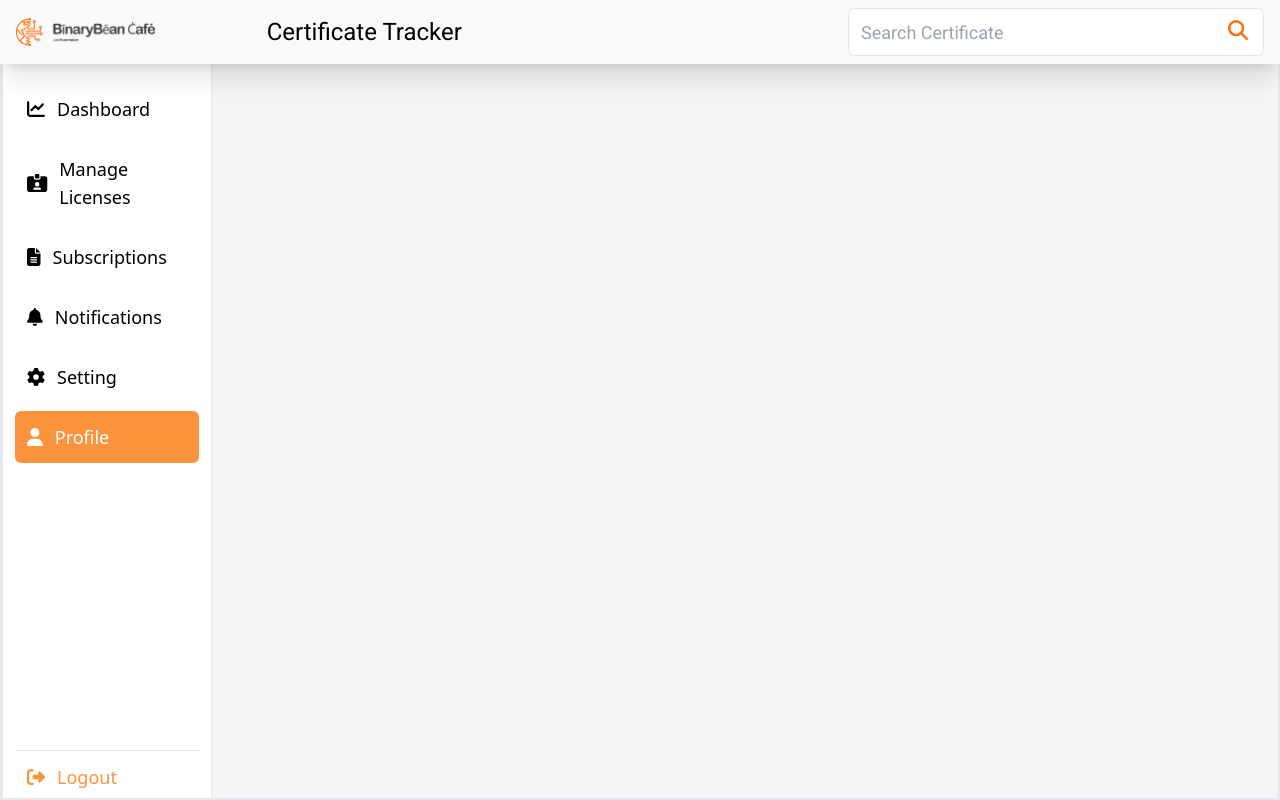
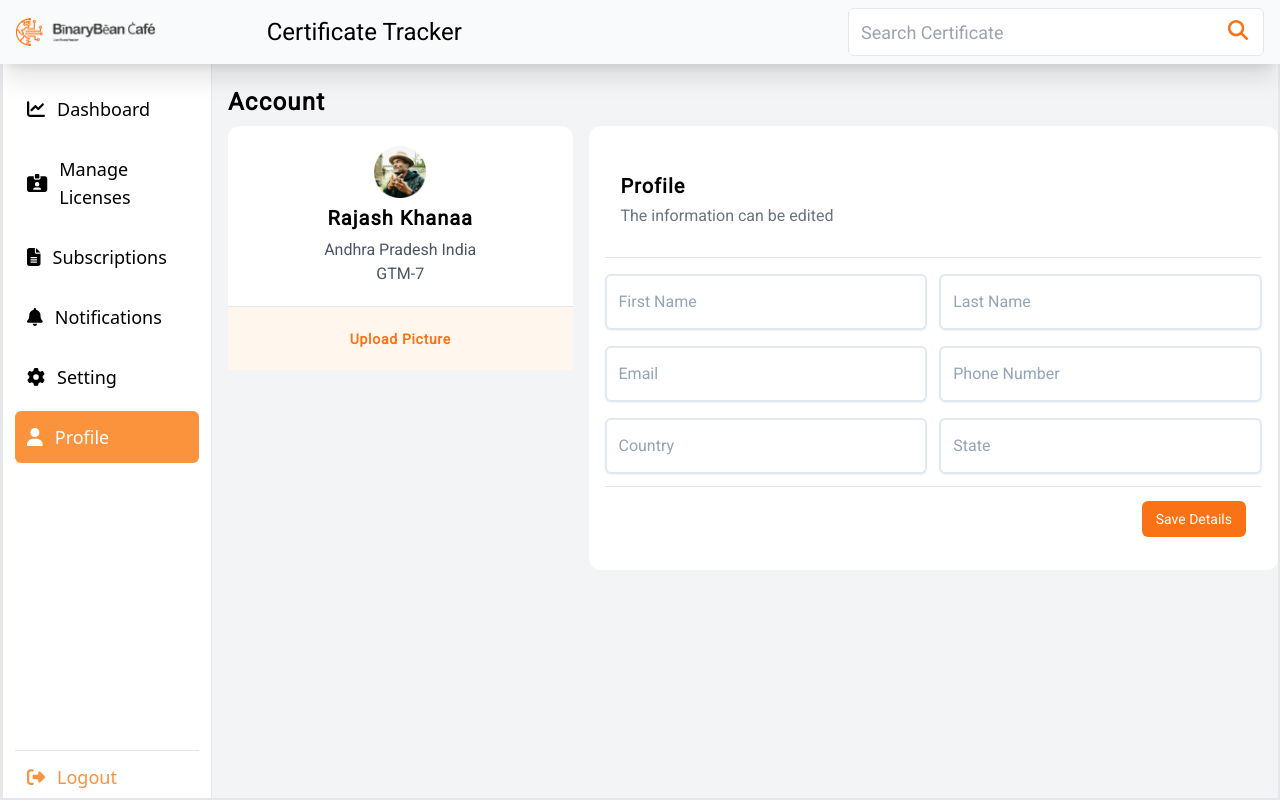
Before and after one commit to hasnain23233/Dashboard_Task_Techzoid, a React (Vite) app: page /profile in a window 1280 px wide. Built offline with nearby package versions, Linux system fonts and the light colour scheme.

Commit message:
complete the Profile page of the web application

```diff
--- /dev/null
+++ b/src/Files/Profile.jsx
@@ -0,0 +1,114 @@
+import React from 'react'
+import ProfileImg from '../assets/profile.png'
+
+const Profile = () => {
+    return (
+        <div className='font-roboto'>
+            <h1 className='mt-16 text-2xl font-semibold pt-5 tracking-wider'>Account</h1>
+            <div className='mt-2 gap-4 flex justify-between'>
+                <div className=' bg-white h-56 w-4/12 rounded-xl flex gap-4'>
+                    <div className='w-full text-center'>
+                        <div className=' px-4 py-5'>
+                            <img src={ProfileImg} alt="" className='m-auto w-2/12' />
+                            <h1 className='font-semibold text-xl tracking-wider leading-loose'>Rajash Khanaa </h1>
+                            <p className='text-gray-600'>
+                                Andhra Pradesh India <br />
+                                GTM-7
+                            </p>
+                        </div>
+
+                        <div className=' border-t h-16 flex items-center justify-center '>
+                            <button className='bg-orange-50 text-orange-500 w-full h-full font-semibold tracking-wider cursor-pointer hover:bg-orange-100 text-sm '>Upload Picture</button>
+                        </div>
+                    </div>
+                </div>
+                <div className=' bg-white w-8/12 rounded-xl px-4 py-5'>
+                    <div className='h-28 border-b px-4 flex flex-col  justify-center'>
+                        <h1 className='font-semibold text-xl tracking-wider'>Profile</h1>
+                        <p className='leading-loose text-gray-500'>The information can be edited</p>
+                    </div>
+                    <form action="" method="post">
+                        <div className="grid grid-cols-2 gap-3 mt-4 ">
+                            <div className='w-full'>
+                                <div class="relative">
+                                    <input
+                                        type='text' required
+                                        className="peer w-full h-14 bg-transparent placeholder:text-slate-400 text-slate-700 text-sm border-2 border-slate-200 rounded-md px-3 py-2 transition duration-300 ease focus:outline-none focus:border-blue-500 hover:border-slate-300 shadow-sm focus:shadow"
+                                    />
+                                    <label className="absolute  flex items-center cursor-text bg-white px-1 left-2.5 top-4 text-slate-400 transition-all transform origin-left peer-focus:-top-2 peer-focus:left-2.5 peer-focus:text-xs peer-focus:text-blue-500 peer-focus:scale-90">
+                                        First Name
+                                    </label>
+                                </div>
+                            </div>
+                            <div className='w-full'>
+                                <div class="relative">
+                                    <input
+                                        type='text' required
+                                        className="peer w-full h-14 bg-transparent placeholder:text-slate-400 text-slate-700 text-sm border-2 border-slate-200 rounded-md px-3 py-2 transition duration-300 ease focus:outline-none focus:border-blue-500 hover:border-slate-300 shadow-sm focus:shadow"
+                                    />
+                                    <label className="absolute  flex items-center cursor-text bg-white px-1 left-2.5 top-4 text-slate-400 transition-all transform origin-left peer-focus:-top-2 peer-focus:left-2.5 peer-focus:text-xs peer-focus:text-blue-500 peer-focus:scale-90">
+                                        Last Name
+                                    </label>
+                                </div>
+                            </div>
+                        </div>
+                        <div className="grid grid-cols-2 gap-3 mt-4 ">
+                            <div className='w-full'>
+                                <div class="relative">
+                                    <input
+                                        type='email' required
+                                        className="peer w-full h-14 bg-transparent placeholder:text-slate-400 text-slate-700 text-sm border-2 border-slate-200 rounded-md px-3 py-2 transition duration-300 ease focus:outline-none focus:border-blue-500 hover:border-slate-300 shadow-sm focus:shadow"
+                                    />
+                                    <label className="absolute  flex items-center cursor-text bg-white px-1 left-2.5 top-4 text-slate-400 transition-all transform origin-left peer-focus:-top-2 peer-focus:left-2.5 peer-focus:text-xs peer-focus:text-blue-500 peer-focus:scale-90">
+                                        Email
+                                    </label>
+                                </div>
+                            </div>
+                            <div className='w-full'>
+                                <div class="relative">
+                                    <input
+                                        type='text' required
+                                        className="peer w-full h-14 bg-transparent placeholder:text-slate-400 text-slate-700 text-sm border-2 border-slate-200 rounded-md px-3 py-2 transition duration-300 ease focus:outline-none focus:border-blue-500 hover:border-slate-300 shadow-sm focus:shadow"
+                                    />
+                                    <label className="absolute  flex items-center cursor-text bg-white px-1 left-2.5 top-4 text-slate-400 transition-all transform origin-left peer-focus:-top-2 peer-focus:left-2.5 peer-focus:text-xs peer-focus:text-blue-500 peer-focus:scale-90">
+                                        Phone Number
+                                    </label>
+                                </div>
+                            </div>
+                        </div>
+                        <div className="grid grid-cols-2 gap-3 mt-4 ">
+                            <div className='w-full'>
+                                <div class="relative">
+                                    <input
+                                        type='email' required
+                                        className="peer w-full h-14 bg-transparent placeholder:text-slate-400 text-slate-700 text-sm border-2 border-slate-200 rounded-md px-3 py-2 transition duration-300 ease focus:outline-none focus:border-blue-500 hover:border-slate-300 shadow-sm focus:shadow"
+                                    />
+                                    <label className="absolute  flex items-center cursor-text bg-white px-1 left-2.5 top-4 text-slate-400 transition-all transform origin-left peer-focus:-top-2 peer-focus:left-2.5 peer-focus:text-xs peer-focus:text-blue-500 peer-focus:scale-90">
+                                        Country
+                                    </label>
+                                </div>
+                            </div>
+                            <div className='w-full'>
+                                <div class="relative">
+                                    <input
+                                        type='text' required
+                                        className="peer w-full h-14 bg-transparent placeholder:text-slate-400 text-slate-700 text-sm border-2 border-slate-200 rounded-md px-3 py-2 transition duration-300 ease focus:outline-none focus:border-blue-500 hover:border-slate-300 shadow-sm focus:shadow"
+                                    />
+                                    <label className="absolute  flex items-center cursor-text bg-white px-1 left-2.5 top-4 text-slate-400 transition-all transform origin-left peer-focus:-top-2 peer-focus:left-2.5 peer-focus:text-xs peer-focus:text-blue-500 peer-focus:scale-90">
+                                        State
+                                    </label>
+                                </div>
+                            </div>
+                        </div>
+                        <div className='h-16 border-t px-4 mt-3 flex items-center justify-end'>
+                            <button className='w-2/12 bg-orange-500 rounded-md text-white cursor-pointer hover:bg-orange-700 text-sm h-9'>Save Details</button>
+                        </div>
+                    </form>
+
+                </div>
+            </div>
+        </div>
+    )
+}
+
+export default Profile
--- a/src/RoutingFiles.jsx
+++ b/src/RoutingFiles.jsx
@@ -8,6 +8,7 @@ import ManageLicenses from './Files/ManageLicenses';
 import Subscriptions from './Files/Subscriptions';
 import Notifications from './Files/Notifications';
 import Settings from './Files/Settings';
+import Profile from './Files/Profile';
 
 const RoutingFiles = () => {
     return (
@@ -18,6 +19,7 @@ const RoutingFiles = () => {
                 <Route path='/subscriptions' element={<Subscriptions />} />
                 <Route path='/notifications' element={<Notifications />} />
                 <Route path='/settings' element={<Settings />} />
+                <Route path='/profile' element={<Profile />} />
             </Routes>
         </div>
     )
```
Also changed, not shown: src/assets/profile.png (added).
